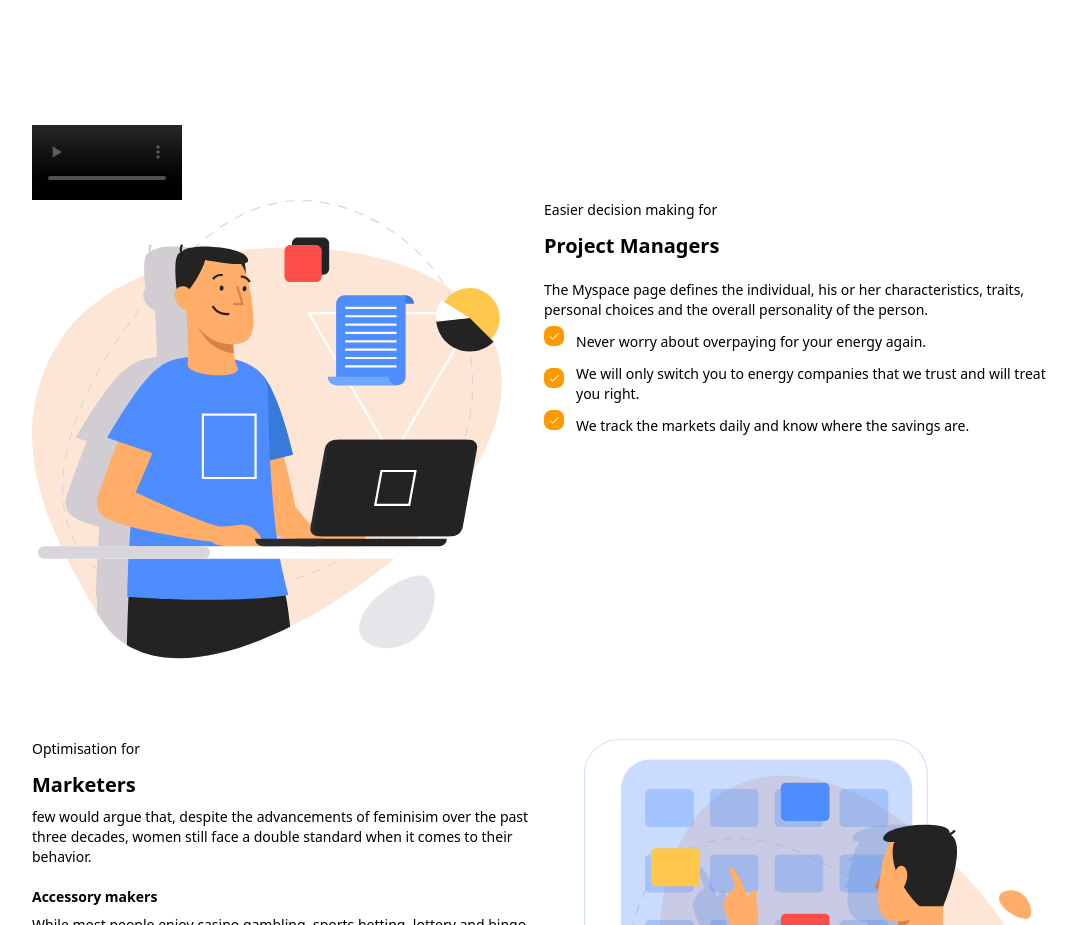
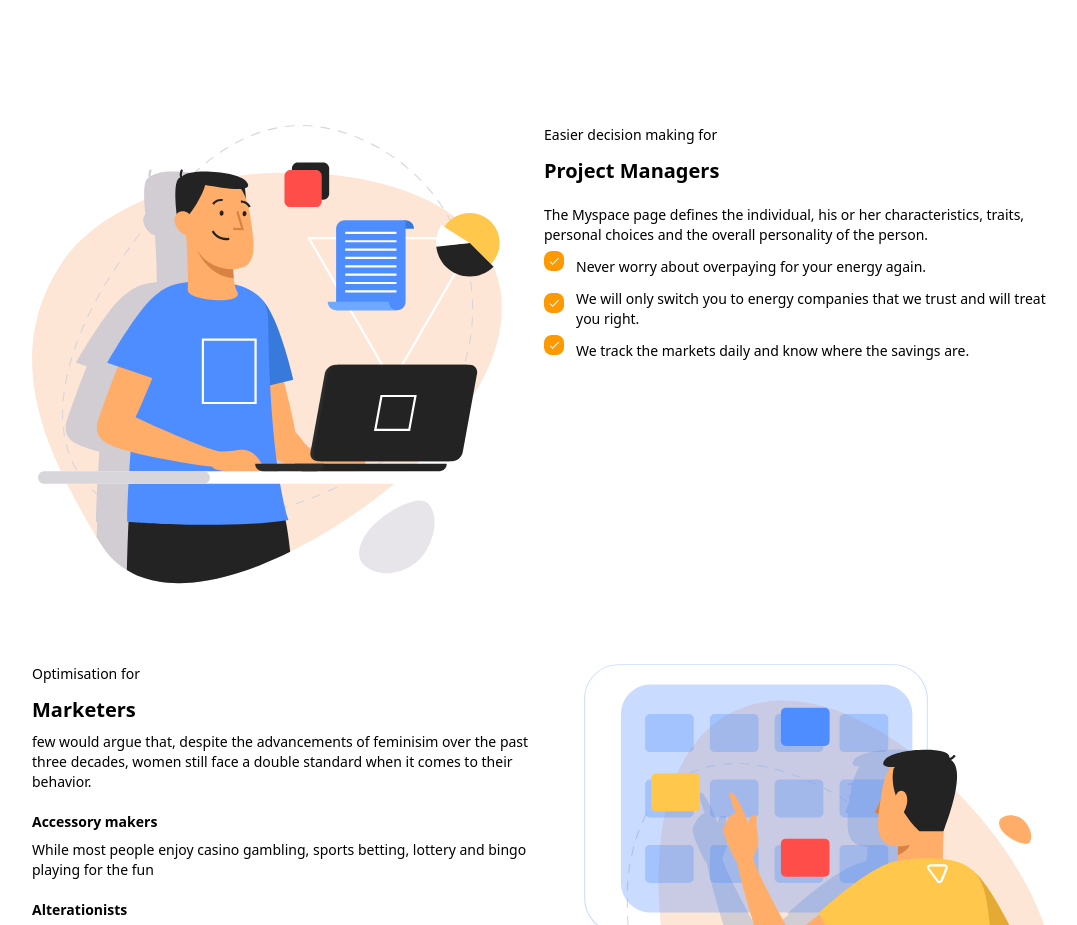
Before and after one commit to DevIdayah/Productly, a website: page index.html in a window 1280 px wide. Shown: the part 1460-2385 px from the top of the page, without its empty margins (96-1173 px from the left). Drawn offline with Linux system fonts and the light colour scheme; grey boxes are pictures that could not be loaded.

Commit message:
deletion of video folder

```diff
--- a/index.html
+++ b/index.html
@@ -107,11 +107,6 @@
                     more money,</p>
             </div>
             <img src="./images/Image (1).svg" alt="" class="pl-10">
-        </div>
-        <div>
-            <video width="150px" height="150px" controls="controls">
-                <source src="./videos/gb.mp4" type="video/mp4">
-            </video>
         </div>
 
     </section>
```
